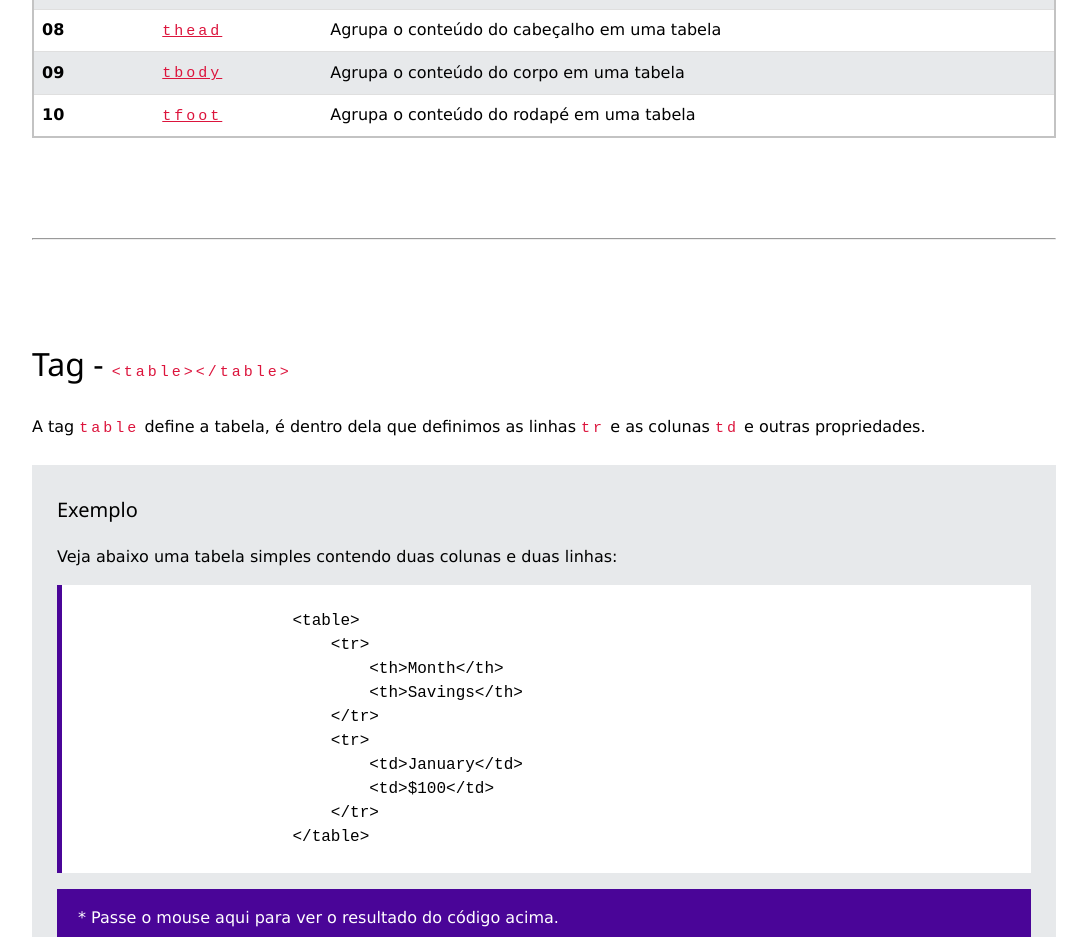
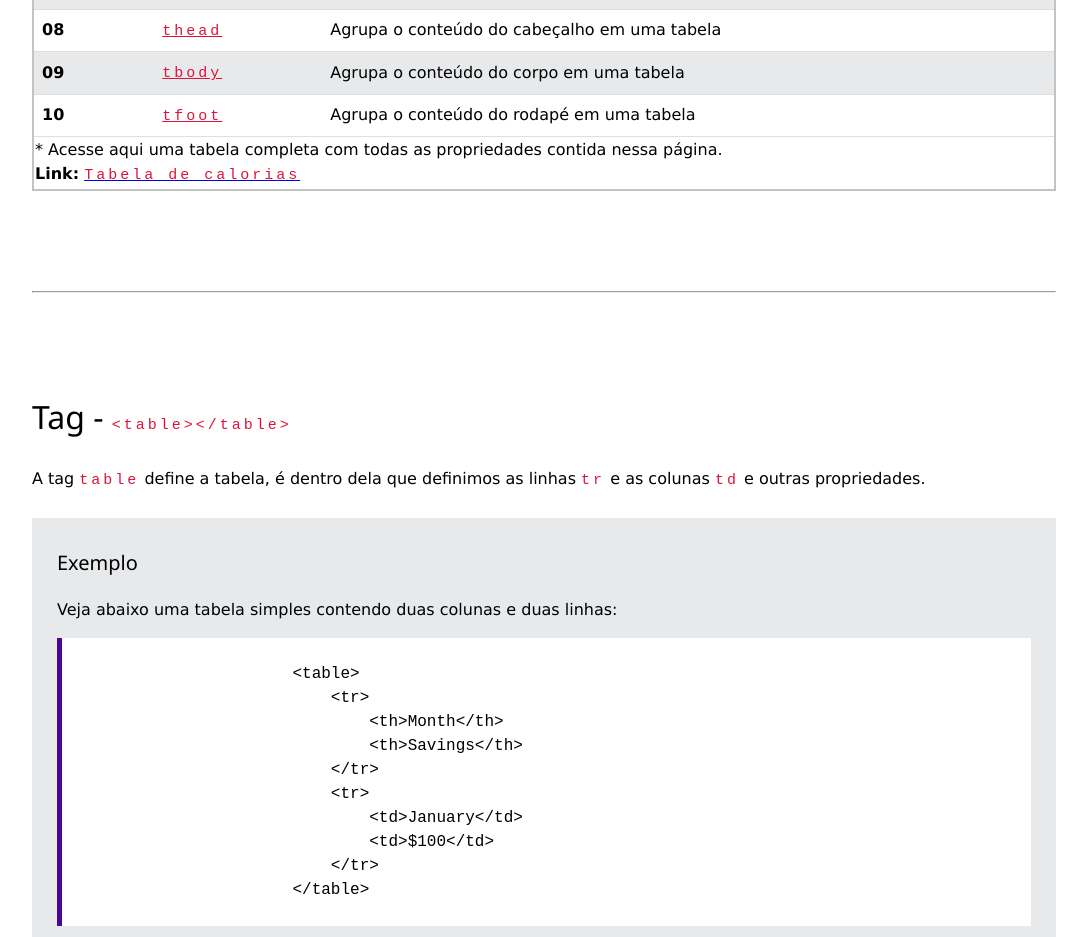
Before and after one commit to ClaudineiMiller/Tabelas-html, a plain HTML site: page index.html in a window 1280 px wide. Shown: the part 801-1738 px from the top of the page, without its empty margins (96-1183 px from the left). Drawn offline with Linux system fonts and the light colour scheme.

Commit message:
Update index.html
Inclusão do tfoot na table

```diff
--- a/index.html
+++ b/index.html
@@ -84,6 +84,14 @@
                         <td>Agrupa o conteúdo do rodapé em uma tabela</td>
                     </tr>
                 </tbody>
+                 <tfoot>
+                    <tr>
+                        <td colspan="3">* Acesse aqui uma tabela completa com todas as propriedades contida nessa página.
+                            <br>
+                            <b>Link:</b> <a href="pages/tabela-completa.html" target="_blank" rel="noopener noreferrer"><span>Tabela de calorias</span></a>
+                        </td>
+                    </tr>
+                </tfoot>
             </table>
         </section>
         <hr>
```
